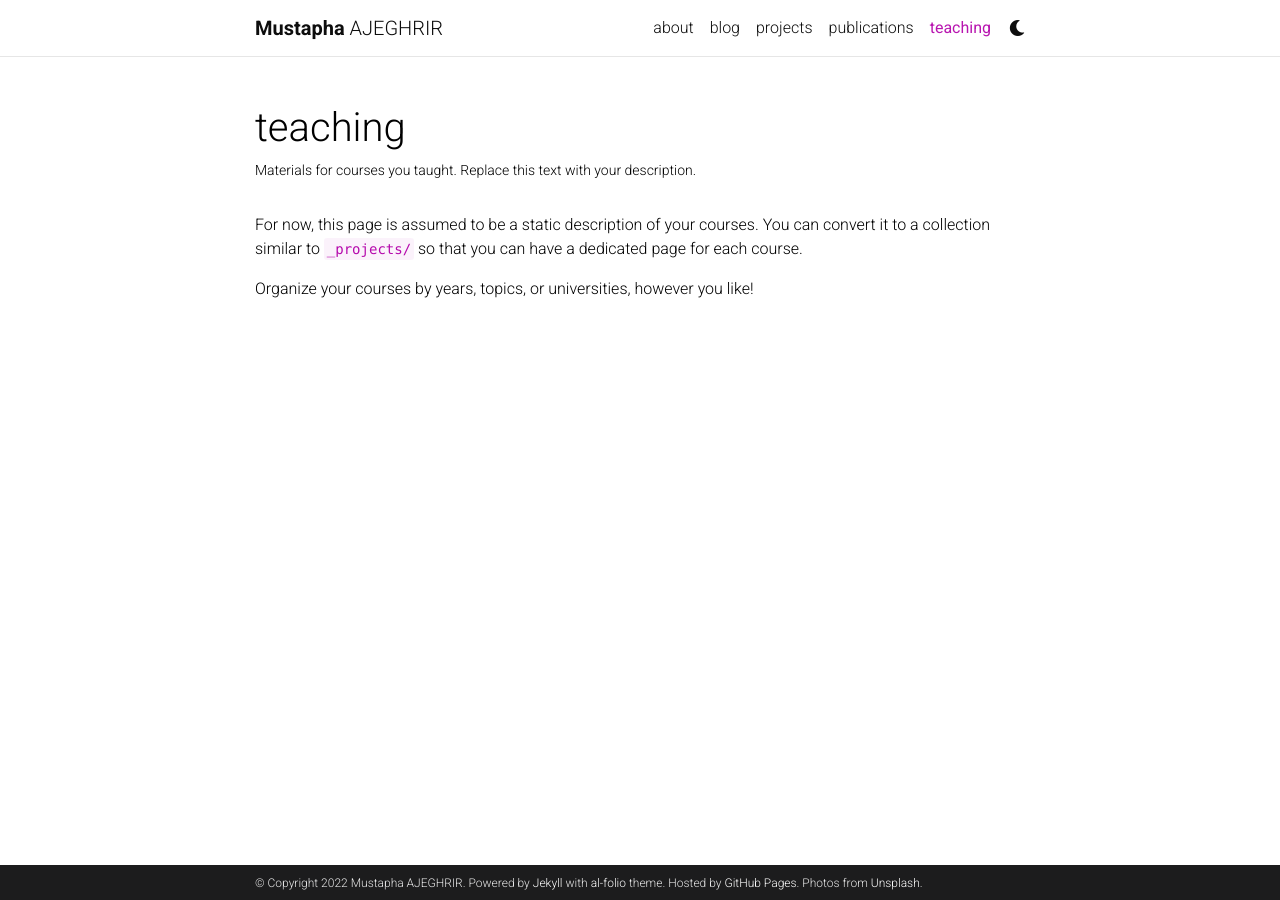
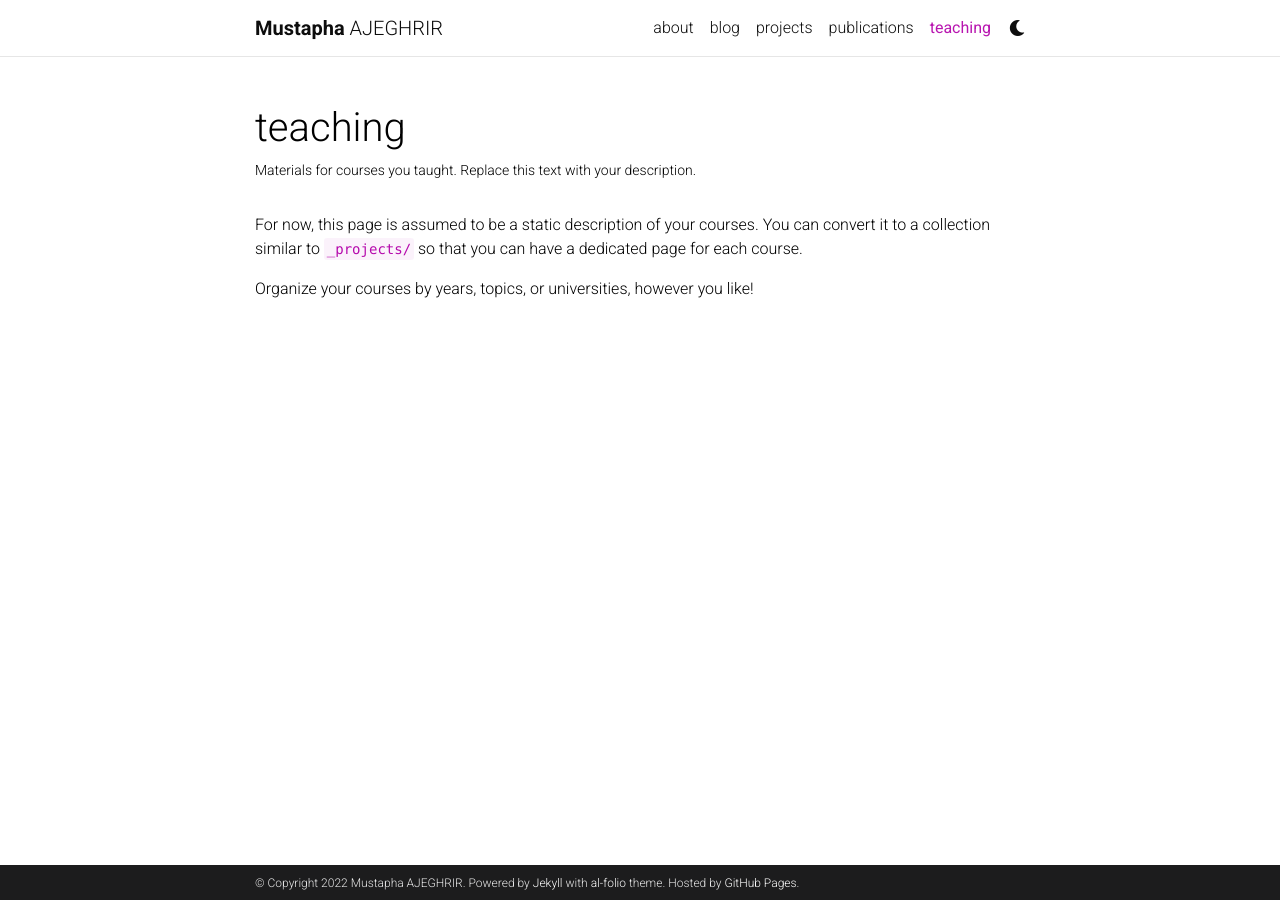
Before and after one commit to Mustapha-AJEGHRIR/Mustapha-AJEGHRIR.github.io, a Jekyll site: the page built from _pages/teaching.md, in a window 1280 px wide. Built offline with Jekyll 4.4.1, drawn with Linux system fonts in a browser that asks for light colours; nearby versions of some CDN libraries; comment, search, counter and statistics services are not loaded; a style sheet for code colours, icons or effects is not loaded; some of the changed lines change nothing that is shown.

```diff
--- a/_config.yml
+++ b/_config.yml
@@ -13,8 +13,9 @@
 footer_text: >
   Powered by <a href="http://jekyllrb.com/" target="_blank">Jekyll</a> with <a href="https://github.com/alshedivat/al-folio">al-folio</a> theme.
   Hosted by <a href="https://pages.github.com/" target="_blank">GitHub Pages</a>.
-  Photos from <a href="https://unsplash.com" target="_blank">Unsplash</a>.
 keywords: jekyll, jekyll-theme, academic-website, portfolio-website  # add your own keywords or leave empty
+
+
 
 
 lang: en # the language of your site (for example: en, fr, cn, ru, etc.)
@@ -69,7 +70,7 @@
 keybase_username: # your keybase user name
 wikidata_id: # your wikidata id
 dblp_url: # your DBLP profile url
-stackoverflow_id: #your stackoverflow id
+stackoverflow_id: 13737121 #your stackoverflow id
 
 rss_icon: true
 
```
Also changed, not shown: 1 other file.
